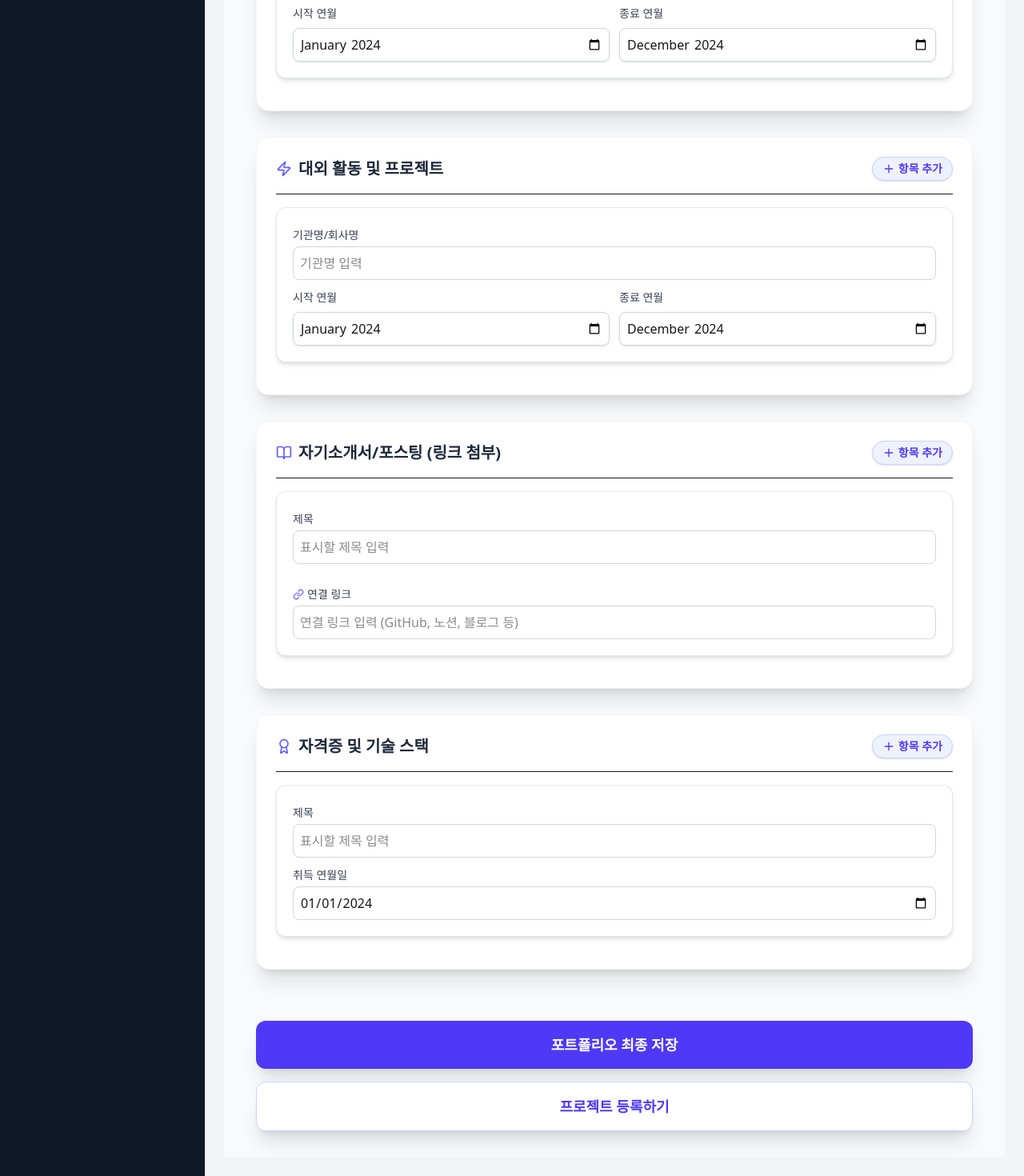
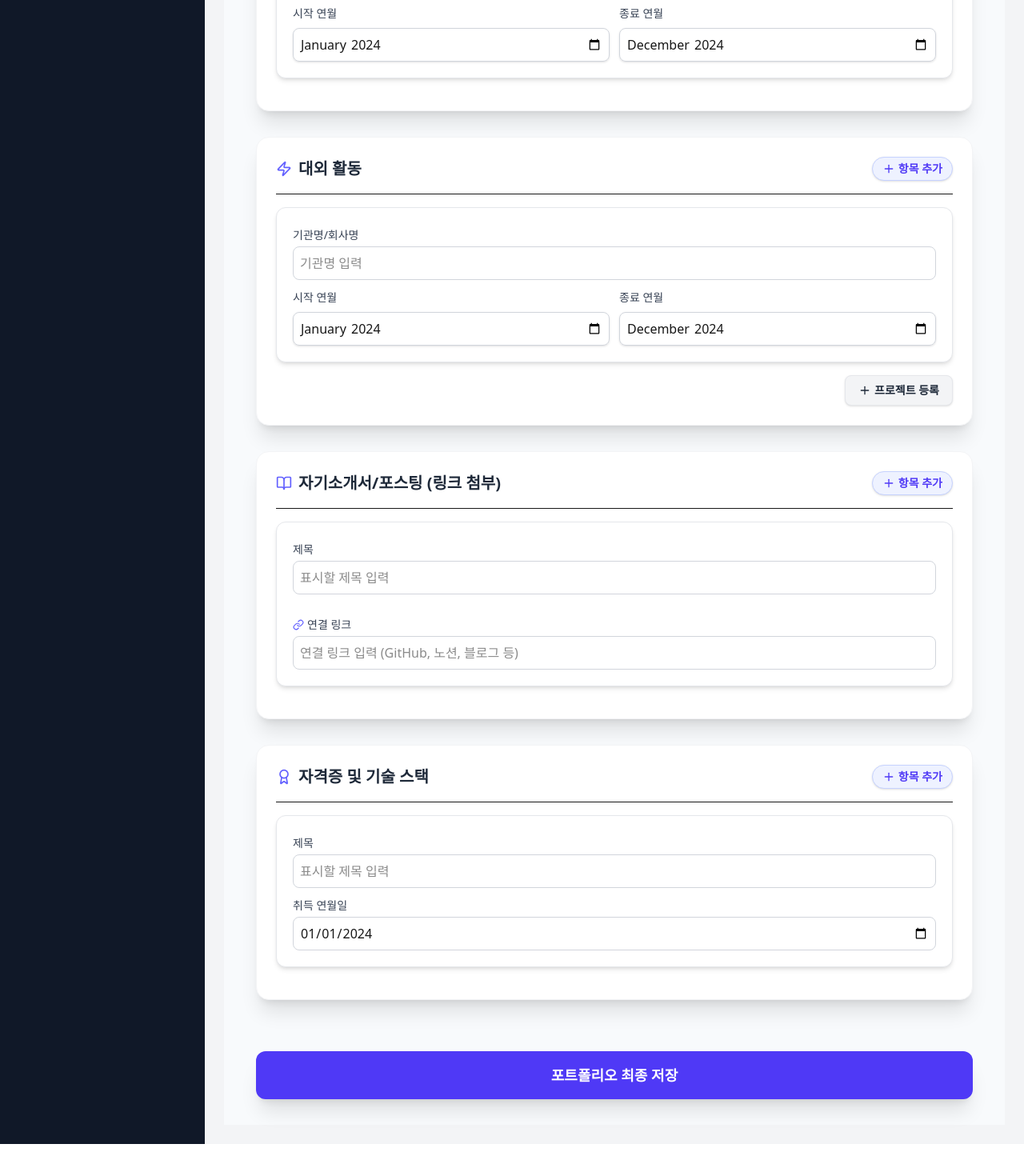
Before and after one commit to 11JOB/11JOB-frontend, a Next.js app: page /portfolio/registration in a window 1280 px wide. Shown: the part 1244-2714 px from the top of the page at 80% size. After the commit the page ends 2674 px from the top, so only its background shows below. Built offline with nearby package versions, Linux system fonts and the light colour scheme; no server answers.

Commit message:
🐛 fix: 포폴 이미지 업로드 외 전부 수정

```diff
--- a/src/app/(header-and-sidebar)/portfolio/registration/page.tsx
+++ b/src/app/(header-and-sidebar)/portfolio/registration/page.tsx
@@ -16,7 +16,7 @@ import {
   Zap,
   BookOpen,
   Award,
-  LinkIcon,
+  Link as LinkIcon,
 } from "lucide-react";
 
 import { createPortfolio, getPortfolio } from "@/api/portfolio";
@@ -24,7 +24,7 @@ import type {
   CreatePortfolioRequest,
   PortfolioResponse,
 } from "@/types/portfolio";
-import ProjectModal from "./projectModal"; // ✅ 모달 컴포넌트 임포트
+import ProjectModal from "./projectModal";
 
 // --- 1. 타입 정의 ---
 
@@ -77,6 +77,8 @@ interface FormSectionProps {
   };
   type: DetailType;
   icon: React.ReactNode;
+  // ✅ 아래쪽에 버튼 등을 꽂을 수 있는 영역
+  footerSlot?: React.ReactNode;
 }
 
 // --- 2. 유틸리티 함수 및 타입 가드 ---
@@ -154,6 +156,7 @@ const DynamicFormItem: React.FC<{
   return (
     <div className="p-5 border border-gray-200 rounded-xl mb-4 bg-white transition duration-200 shadow-md hover:shadow-xl hover:border-indigo-300 relative group">
       <button
+        type="button"
         onClick={() => onRemove(item.id)}
         className="absolute top-3 right-3 p-1 text-gray-400 bg-gray-50 rounded-full hover:text-red-600 hover:bg-red-100 transition duration-150 opacity-0 group-hover:opacity-100"
         aria-label="항목 삭제"
@@ -255,6 +258,7 @@ const FormSection: React.FC<FormSectionProps> = ({
   handlers,
   type,
   icon,
+  footerSlot,
 }) => (
   <div className="bg-white p-6 rounded-2xl shadow-xl mb-8 border border-gray-100">
     <div className="flex justify-between items-center border-b pb-4 mb-4">
@@ -287,6 +291,9 @@ const FormSection: React.FC<FormSectionProps> = ({
         등록된 항목이 없습니다. &apos;항목 추가&lsquo; 버튼을 눌러주세요.
       </div>
     )}
+
+    {/* ✅ 아래쪽 오른쪽 정렬 footer 영역 */}
+    {footerSlot && <div className="mt-4 flex justify-end">{footerSlot}</div>}
   </div>
 );
 
@@ -312,9 +319,13 @@ const InputIcon: React.FC<{
     />
   </div>
 );
+
 // --- 4. 메인 컴포넌트 ---
+
 export default function PortfolioRegistration() {
-  const [isProjectModalOpen, setIsProjectModalOpen] = useState(false); // ✅ 모달 상태 추가
+  const [isProjectModalOpen, setIsProjectModalOpen] = useState(false);
+  //   const [showProjectSaved, setShowProjectSaved] = useState(false); // ✅ 저장 알림 모달
+
   const [profile, setProfile] = useState<ProfileState>({
     name: "",
     email: "",
@@ -402,8 +413,8 @@ export default function PortfolioRegistration() {
     fetchPortfolio();
   }, []);
 
-  const handleOpenProjectModal = () => setIsProjectModalOpen(true); // ✅ 모달 열기
-  const handleCloseProjectModal = () => setIsProjectModalOpen(false); // ✅ 모달 닫기
+  const handleOpenProjectModal = () => setIsProjectModalOpen(true);
+  const handleCloseProjectModal = () => setIsProjectModalOpen(false);
 
   const getNextId = (list: DetailList): number =>
     list.length > 0 ? Math.max(...list.map((item) => item.id)) + 1 : 1;
@@ -463,7 +474,6 @@ export default function PortfolioRegistration() {
     const previewUrl = URL.createObjectURL(file);
     handleProfileChange("profileImage", previewUrl);
 
-    // URL 객체 해제 방지
     return () => URL.revokeObjectURL(previewUrl);
   };
 
@@ -473,35 +483,25 @@ export default function PortfolioRegistration() {
     const dto: CreatePortfolioRequest = {
       phone: profile.phone,
       address: profile.address,
-
-      // ✅ educations = 학력
       educations: educationList.filter(isEducationCareerActivity).map((i) => ({
         institutionName: i.institution,
         startDate: i.entryDate,
         endDate: i.exitDate,
       })),
-
-      // ✅ experiences = 경력
       experiences: careerList.filter(isEducationCareerActivity).map((i) => ({
         institutionName: i.institution,
         startDate: i.entryDate,
         endDate: i.exitDate,
       })),
-
-      // ✅ activities = 대외활동
       activities: activityList.filter(isEducationCareerActivity).map((i) => ({
         institutionName: i.institution,
         startDate: i.entryDate,
         endDate: i.exitDate,
       })),
-
-      // ✅ links = 링크
       links: introList.filter(isIntroduction).map((i) => ({
         title: i.title,
         url: i.link,
       })),
-
-      // ✅ certificates = 자격증
       certificates: certList.filter(isCertification).map((i) => ({
         title: i.title,
         acquireDate: i.acquisitionDate,
@@ -620,11 +620,24 @@ export default function PortfolioRegistration() {
 
           {/* 4. activities = 대외 활동 */}
           <FormSection
-            title="대외 활동 및 프로젝트"
+            title="대외 활동"
             list={activityList}
             handlers={activityHandlers}
             type="activity"
             icon={<Zap size={20} className="text-indigo-500" />}
+            footerSlot={
+              <button
+                type="button"
+                onClick={handleOpenProjectModal}
+                className="inline-flex items-center px-4 py-2 rounded-lg text-sm font-semibold
+                           bg-gray-100 text-gray-800 border border-gray-200 shadow-sm
+                           hover:bg-gray-200 hover:border-gray-300 active:bg-gray-300
+                           transition-colors duration-150"
+              >
+                <Plus size={16} className="mr-1" />
+                프로젝트 등록
+              </button>
+            }
           />
 
           {/* 5. links = 링크 */}
@@ -645,35 +658,26 @@ export default function PortfolioRegistration() {
             icon={<Award size={20} className="text-indigo-500" />}
           />
 
-          {/* ✅ 버튼 2개를 위아래로 배치 (스타일 크게 안 바꿈) */}
+          {/* 최종 저장 버튼 */}
           <div className="flex flex-col items-center pt-8 gap-4">
-            {/* 포트폴리오 저장 */}
             <button
               type="submit"
               className="px-10 py-4 bg-indigo-600 text-white text-lg font-bold rounded-xl shadow-xl hover:bg-indigo-700 transition duration-150 transform hover:scale-[1.02] active:scale-100 active:bg-indigo-800 w-full"
             >
               포트폴리오 최종 저장
             </button>
-
-            {/* 프로젝트 등록 모달 열기 */}
-            <button
-              type="button"
-              onClick={handleOpenProjectModal} // ✅ 모달 열기
-              className="px-10 py-4 bg-white text-indigo-600 text-lg font-bold rounded-xl shadow-xl border border-indigo-200 hover:bg-indigo-50 transition duration-150 transform hover:scale-[1.02] w-full"
-            >
-              프로젝트 등록하기
-            </button>
           </div>
         </form>
       </div>
 
-      {/* ✅ 모달 컴포넌트 추가 */}
+      {/* ✅ 프로젝트 등록 모달 */}
       <ProjectModal
         isOpen={isProjectModalOpen}
         onClose={handleCloseProjectModal}
-        onProjectsSaved={(count) =>
-          console.log(`${count}개의 프로젝트가 저장되었습니다.`)
-        }
+        onProjectsSaved={(count) => {
+          console.log(`${count}개의 프로젝트가 저장되었습니다.`);
+          setIsProjectModalOpen(true);
+        }}
       />
     </div>
   );
```
Also changed, not shown: src/app/(header-and-sidebar)/portfolio/registration/projectModal.tsx (+42 -101 lines).
